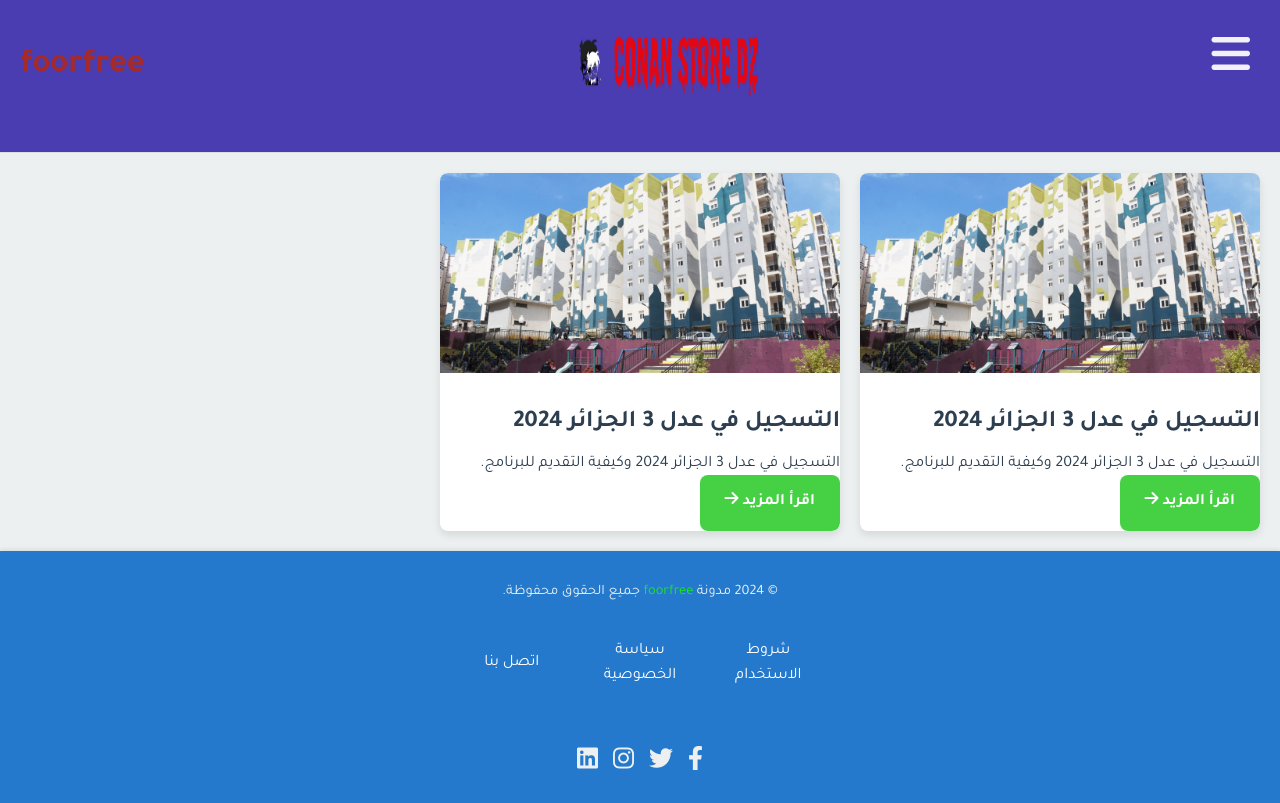
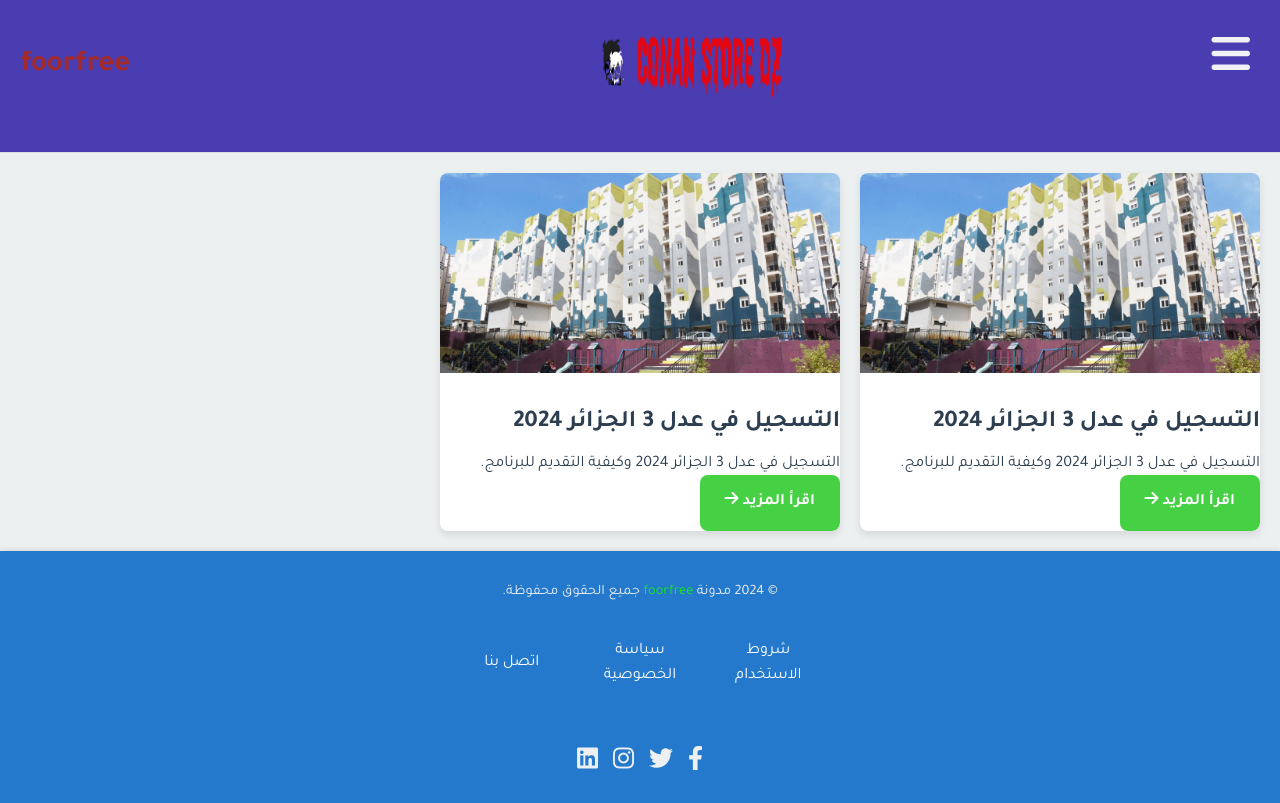
Before and after one commit to hassannben/blo, a plain HTML site: page index.html in a window 1280 px wide. Drawn offline with Linux system fonts and the light colour scheme; some packages are replaced by stand-ins of ours.

Commit message:
first commit

```diff
--- a/styles.css
+++ b/styles.css
@@ -209,8 +209,7 @@ header .container {
 
 header h1 {
     font-family: 'Tajawal', sans-serif;
-    font-size: 34px;
-
+    font-size: 30px;
     color: brown;
 
 
@@ -220,7 +219,7 @@ header img {
     /* يمكن تعديل حجم الصورة إذا لزم الأمر */
     width: 200px;
     height: 100px;
-    margin-right: 15%;
+
 
 }
 
```
